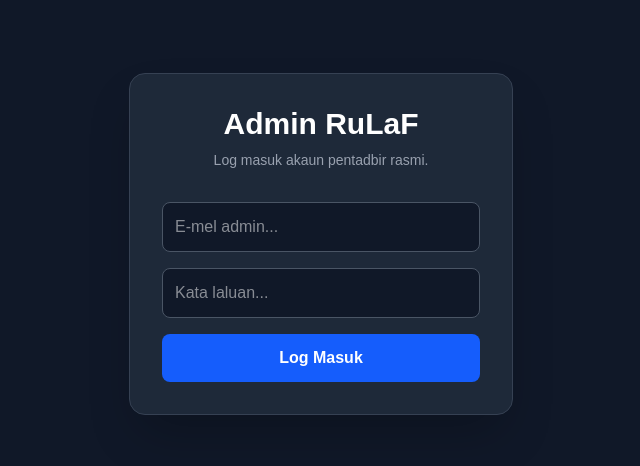
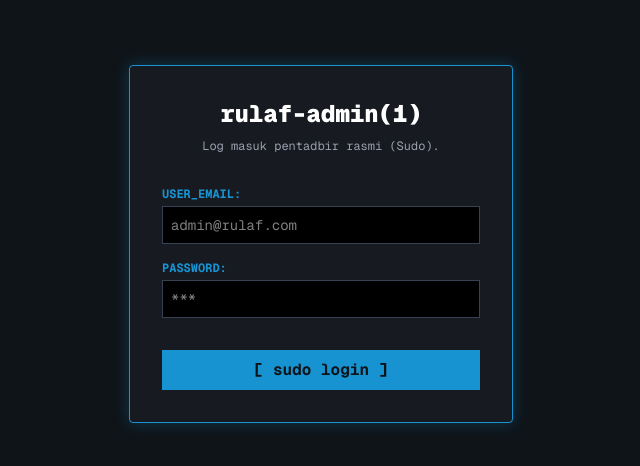
Before and after one commit to Barudy/rulaf-web, a Next.js app: page /admin in a window 1280 px wide. Shown: the part 156-622 px from the top of the page, without its empty margins (319-959 px from the left). Built offline with nearby package versions, Linux system fonts and the light colour scheme; no server answers.

Commit message:
rulafhub v1.4-stable 5.2

```diff
--- a/app/admin/page.tsx
+++ b/app/admin/page.tsx
@@ -1,21 +1,35 @@
 'use client';
-import { useState } from 'react';
-import { supabase } from '../lib/supabaseClient'; // 1. Buka komen ini
-import RuLaFCard from '../../components/RuLaFCard';
-import senaraiMurid from '../../data/murid.json';
+import React, { useState, useEffect } from 'react';
+import { supabase } from '../lib/supabaseClient';
+import { useRouter } from 'next/navigation'; // <-- Digunakan untuk fungsi jembatan
 
 export default function AdminPage() {
+  const router = useRouter();
+
   // --- BAHAGIAN KUNCI KESELAMATAN (SUPABASE AUTH) ---
   const [isLocked, setIsLocked] = useState(true);
-  const [email, setEmail] = useState(''); // Tambahan state untuk emel
+  const [email, setEmail] = useState('');
   const [password, setPassword] = useState('');
   const [errorMsg, setErrorMsg] = useState('');
   const [isLoggingIn, setIsLoggingIn] = useState(false);
 
-  // ... (Kekalkan state lain seperti carian, tapisan dan borang blog) ...
+  // --- BAHAGIAN CMS BLOG / JURNAL ---
   const [tajukBlog, setTajukBlog] = useState('');
   const [kandunganBlog, setKandunganBlog] = useState('');
   const [statusBlog, setStatusBlog] = useState('');
+
+  useEffect(() => {
+    semakSesi();
+  }, []);
+
+  // Semak jika admin sudah log masuk sebelum ini
+  const semakSesi = async () => {
+    const { data: { session } } = await supabase.auth.getSession();
+    if (session) {
+      setIsLocked(false);
+      setEmail(session.user.email || '');
+    }
+  };
 
   // Fungsi Log Masuk Rasmi Supabase
   const klikLogin = async (e: React.FormEvent) => {
@@ -23,128 +37,126 @@ export default function AdminPage() {
     setIsLoggingIn(true);
     setErrorMsg('');
 
-    const { data, error } = await supabase.auth.signInWithPassword({
+    const { error } = await supabase.auth.signInWithPassword({
       email: email,
       password: password,
     });
 
     if (error) {
-      setErrorMsg('Akses Ditolak: E-mel atau kata laluan tidak tepat.');
+      setErrorMsg('[!] Akses Ditolak: E-mel atau kata laluan tidak tepat.');
     } else {
-      setIsLocked(false); // Berjaya log masuk, buka kunci panel!
+      setIsLocked(false);
     }
     setIsLoggingIn(false);
   };
 
-  // Fungsi muat naik blog (Kekal sama, kerana Supabase sudah kenal sesi log masuk ini)
+  const logKeluar = async () => {
+    await supabase.auth.signOut();
+    setIsLocked(true);
+    setEmail('');
+    setPassword('');
+  };
+
+  // Fungsi muat naik blog
   const muatNaikBlog = async (e: React.FormEvent<HTMLFormElement>) => {
     e.preventDefault();
+    if (!tajukBlog || !kandunganBlog) return alert("Sila isi semua maklumat artikel!");
     setStatusBlog('Sedang memuat naik...');
 
-    const { data, error } = await supabase
+    const { error } = await supabase
       .from('blog_rulaf')
-      .insert([
-        {
-          tajuk: tajukBlog,
-          kandungan: kandunganBlog,
-          tarikh: new Date().toISOString()
-        }
-      ]);
+      .insert([{ tajuk: tajukBlog, kandungan: kandunganBlog }]);
 
     if (error) {
       setStatusBlog('Ralat: ' + error.message);
     } else {
-      setStatusBlog('Artikel Jurnal berjaya dimuat naik!');
+      setStatusBlog('[+] Artikel berjaya diterbitkan!');
       setTajukBlog('');
       setKandunganBlog('');
+      setTimeout(() => setStatusBlog(''), 4000);
     }
   };
 
-  // 1. PAPARAN PINTU PAGAR (Kemas kini tambah medan E-mel)
+  // 1. PAPARAN PINTU PAGAR (Log Masuk)
   if (isLocked) {
     return (
-      <div className="min-h-screen bg-gray-900 flex flex-col items-center justify-center p-10">
-        <div className="bg-gray-800 p-8 rounded-2xl shadow-2xl max-w-sm w-full border border-gray-700">
-          <h1 className="text-3xl font-black text-white mb-2 text-center">Admin RuLaF</h1>
-          <p className="text-gray-400 text-sm mb-8 text-center">Log masuk akaun pentadbir rasmi.</p>
+      <div className="min-h-screen bg-[#0F1419] font-mono flex flex-col items-center justify-center p-10 text-[#A5B2D9] selection:bg-[#1793D1] selection:text-white">
+        <div className="bg-[#171A21] p-8 rounded-sm shadow-[0_0_15px_rgba(23,147,209,0.3)] max-w-sm w-full border border-[#1793D1]">
+          <h1 className="text-2xl font-black text-white mb-2 text-center">rulaf-admin(1)</h1>
+          <p className="text-gray-400 text-xs mb-8 text-center">Log masuk pentadbir rasmi (Sudo).</p>
 
           <form onSubmit={klikLogin} className="flex flex-col gap-4">
-            <input
-              type="email"
-              value={email}
-              onChange={(e) => setEmail(e.target.value)}
-              className="w-full p-3 rounded-lg bg-gray-900 text-white border border-gray-600 focus:outline-none focus:border-blue-500"
-              placeholder="E-mel admin..."
-              required
-            />
-            <input
-              type="password"
-              value={password}
-              onChange={(e) => setPassword(e.target.value)}
-              className="w-full p-3 rounded-lg bg-gray-900 text-white border border-gray-600 focus:outline-none focus:border-blue-500"
-              placeholder="Kata laluan..."
-              required
-            />
-            <button
-              type="submit"
-              disabled={isLoggingIn}
-              className="w-full bg-blue-600 hover:bg-blue-500 disabled:bg-blue-800 text-white font-bold py-3 rounded-lg transition-colors"
-            >
-              {isLoggingIn ? 'Mengesahkan...' : 'Log Masuk'}
+            <div>
+              <label className="text-[#1793D1] font-bold text-xs block mb-1">USER_EMAIL:</label>
+              <input type="email" value={email} onChange={(e) => setEmail(e.target.value)} className="w-full p-2 bg-black border border-gray-700 text-white outline-none focus:border-[#1793D1] text-sm" placeholder="admin@rulaf.com" required />
+            </div>
+            <div>
+              <label className="text-[#1793D1] font-bold text-xs block mb-1">PASSWORD:</label>
+              <input type="password" value={password} onChange={(e) => setPassword(e.target.value)} className="w-full p-2 bg-black border border-gray-700 text-white outline-none focus:border-[#1793D1] text-sm" placeholder="***" required />
+            </div>
+            {errorMsg && <p className="text-red-500 text-xs font-bold animate-pulse">{errorMsg}</p>}
+            <button type="submit" disabled={isLoggingIn} className="mt-4 bg-[#1793D1] text-[#0F1419] font-bold py-2 hover:bg-blue-400 transition-colors disabled:bg-gray-600 disabled:text-gray-300">
+              {isLoggingIn ? 'Authenticating...' : '[ sudo login ]'}
             </button>
           </form>
-          {errorMsg && <p className="text-red-400 text-sm mt-4 text-center">{errorMsg}</p>}
         </div>
       </div>
     );
   }
 
-  // 2. PAPARAN DASHBOARD ADMIN (Jika password betul)
+  // 2. PAPARAN DASHBOARD ADMIN
   return (
-    <div className="min-h-screen bg-gray-900 p-10 flex flex-col items-center">
-      <h1 className="text-4xl font-black text-white mb-8">Pusat Data RuLaF (Mod Admin)</h1>
+    <div className="min-h-screen bg-[#0F1419] text-[#A5B2D9] font-mono p-4 sm:p-10 selection:bg-[#1793D1] selection:text-white">
+      <div className="max-w-4xl mx-auto bg-[#171A21] border border-[#1793D1] rounded-sm shadow-[0_0_15px_rgba(23,147,209,0.3)]">
 
-      {/* --- BORANG TAMBAH BLOG --- */}
-      <div className="w-full max-w-4xl bg-gray-800 p-6 rounded-xl border border-gray-700 mb-10 shadow-lg">
-        <h2 className="text-2xl font-bold text-white mb-4">Muat Naik Jurnal Inovasi & Blog</h2>
+        {/* Header Admin */}
+        <div className="bg-[#1793D1] text-[#0F1419] px-4 py-2 flex justify-between items-center font-bold text-sm">
+          <span>rulaf-admin(1) - PUSAT KAWALAN UTAMA</span>
+          <button onClick={logKeluar} className="hover:text-white transition-colors">[ sudo logout ]</button>
+        </div>
+
+        <div className="p-8">
+          <h1 className="text-3xl font-black text-white mb-8 border-b border-gray-700 pb-4">Papan Pemuka RuLaFHub</h1>
+
+          {/* JEMBATAN KE PENGURUSAN SEKOLAH (Fungsi Baharu) */}
+          <div className="mb-10 bg-black p-6 border border-purple-500 border-l-4 shadow-md">
+            <h2 className="text-xl font-bold text-purple-400 mb-2">++ MODUL PENGURUSAN & PENGGREDAN</h2>
+            <p className="text-gray-400 text-sm mb-4">Akses pangkalan data sekolah, pendaftaran murid, dan kemas kini markah formatif Jawi secara masa nyata (Real-time).</p>
+            <button
+              onClick={() => router.push('/admin/pengurusan')}
+              className="bg-purple-600 text-white px-6 py-3 font-bold hover:bg-purple-500 transition-colors shadow-[0_0_10px_rgba(147,51,234,0.4)]"
+            >
+              [ cd /admin/pengurusan ] Buka Panel
+            </button>
+          </div>
+
+          {/* MODUL CMS BLOG */}
+          <div className="bg-gray-900 p-6 border border-gray-700 shadow-md">
+            <h2 className="text-[#1793D1] font-bold mb-4"> TERBIT JURNAL INOVASI & BERITA</h2>
             <form onSubmit={muatNaikBlog} className="flex flex-col gap-4">
               <div>
-            <label className="block text-gray-400 mb-1 font-medium">Tajuk Artikel</label>
-            <input
-              type="text"
-              value={tajukBlog}
-              onChange={(e) => setTajukBlog(e.target.value)}
-              className="w-full p-3 rounded bg-gray-900 text-white border border-gray-600 focus:border-blue-500 outline-none"
-              placeholder="Contoh: Analisis Prestasi Hafazan Kelas 3 Murshid..."
-              required
-            />
+                <label className="text-xs font-bold text-gray-400 block mb-1">TAJUK ARTIKEL:</label>
+                <input type="text" value={tajukBlog} onChange={(e) => setTajukBlog(e.target.value)} className="w-full p-2 bg-black border border-gray-700 text-white outline-none focus:border-[#1793D1]" placeholder="Contoh: Kemas Kini Sistem..." />
               </div>
               <div>
-            <label className="block text-gray-400 mb-1 font-medium">Kandungan</label>
-            <textarea
-              value={kandunganBlog}
-              onChange={(e) => setKandunganBlog(e.target.value)}
-              className="w-full p-3 rounded bg-gray-900 text-white border border-gray-600 focus:border-blue-500 outline-none h-40"
-              placeholder="Tuliskan butiran inovasi, refleksi pengajaran, atau trend pendidikan di sini..."
-              required
-            ></textarea>
+                <label className="text-xs font-bold text-gray-400 block mb-1">KANDUNGAN (Teks / Pautan):</label>
+                <textarea value={kandunganBlog} onChange={(e) => setKandunganBlog(e.target.value)} className="w-full p-2 bg-black border border-gray-700 text-white outline-none focus:border-[#1793D1] h-32" placeholder="Tulis artikel atau letakkan pautan di sini..."></textarea>
               </div>
-          <button
-            type="submit"
-            className="bg-blue-600 hover:bg-blue-500 text-white font-bold py-3 px-4 rounded-lg transition-colors self-end w-48"
-          >
-            Terbitkan Artikel
+              <button type="submit" className="bg-[#1793D1] text-black px-6 py-2 font-bold hover:bg-blue-400 transition-colors w-fit">
+                [ PUSH ARTIKEL ]
               </button>
-          {statusBlog && <p className="text-sm text-green-400 mt-2 font-medium">{statusBlog}</p>}
+              {statusBlog && <p className="text-sm font-bold text-green-400 mt-2">{statusBlog}</p>}
             </form>
           </div>
 
-      {/* --- BAHAGIAN SENARAI MURID SEDIA ADA --- */}
-      <div className="w-full max-w-4xl">
-        <h2 className="text-2xl font-bold text-white mb-4">Senarai Murid & Kemaskini Markah</h2>
-        {/* ... (Kod carian, tapisan dan senarai kad murid diletakkan di sini seperti sedia ada) ... */}
+          {/* Kembali ke laman utama */}
+          <div className="mt-8 pt-4 border-t border-gray-700">
+            <a href="/" className="text-gray-500 hover:text-[#1793D1] text-sm font-bold transition-colors">
+              [ cd ~ / Kembali ke Laman Utama ]
+            </a>
           </div>
-
+        </div>
+      </div>
     </div>
   );
 }
```
Lines whose indentation alone changed are shown as unchanged.
